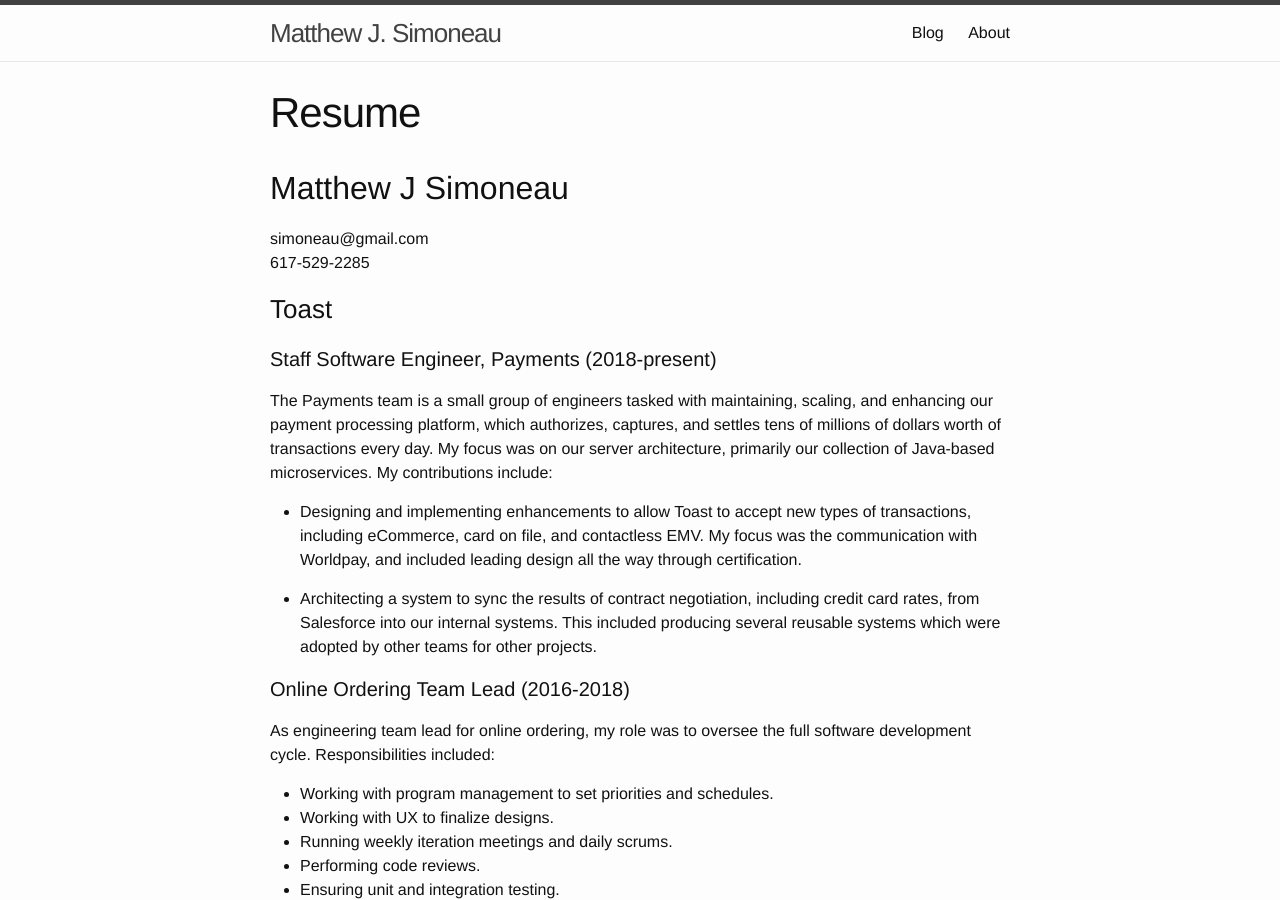
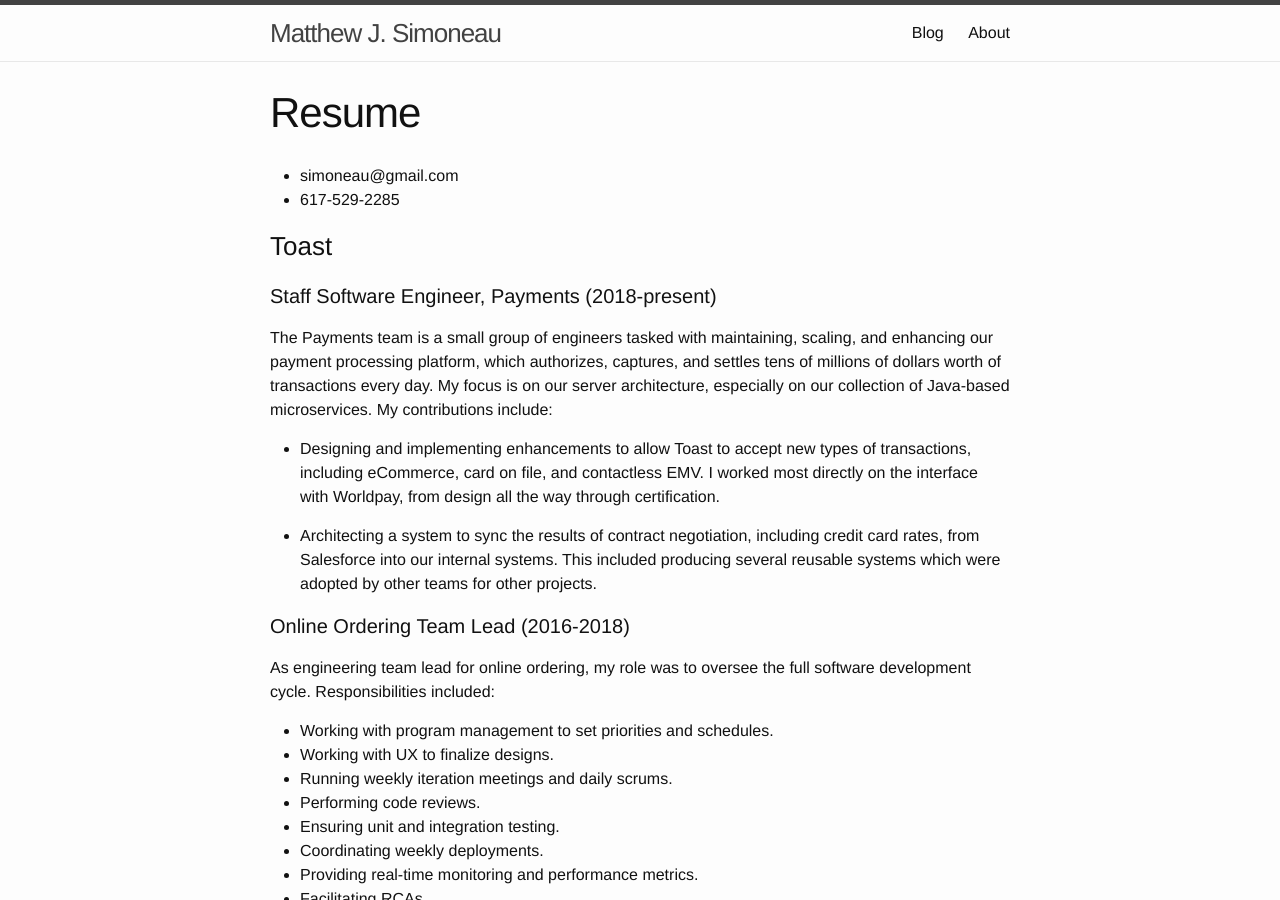
Before and after one commit to simoneau/simoneau.github.com, a Jekyll site: the page built from resume.md, in a window 1280 px wide and 900 px high. Built offline with Jekyll 4.4.1, drawn with Linux system fonts in a browser that asks for light colours; nearby versions of some CDN libraries.

Commit message:
Formatting, word tweaks

```diff
--- a/resume.md
+++ b/resume.md
@@ -4,16 +4,15 @@ title: Resume
 permalink: /resume/
 published: true
 ---
-## Matthew J Simoneau
-simoneau@gmail.com\
-617-529-2285
+* simoneau@gmail.com
+* 617-529-2285
 
 ### Toast
 
 #### Staff Software Engineer, Payments (2018-present)
-The Payments team is a small group of engineers tasked with maintaining, scaling, and enhancing our payment processing platform, which authorizes, captures, and settles tens of millions of dollars worth of transactions every day. My focus was on our server architecture, primarily our collection of Java-based microservices.  My contributions include:
+The Payments team is a small group of engineers tasked with maintaining, scaling, and enhancing our payment processing platform, which authorizes, captures, and settles tens of millions of dollars worth of transactions every day. My focus is on our server architecture, especially on our collection of Java-based microservices.  My contributions include:
 
-* Designing and implementing enhancements to allow Toast to accept new types of transactions, including eCommerce, card on file, and contactless EMV. My focus was the communication with Worldpay, and included leading design all the way through certification.
+* Designing and implementing enhancements to allow Toast to accept new types of transactions, including eCommerce, card on file, and contactless EMV. I worked most directly on the interface with Worldpay, from design all the way through certification.
 
 * Architecting a system to sync the results of contract negotiation, including credit card rates, from Salesforce into our internal systems. This included producing several reusable systems which were adopted by other teams for other projects.
 
```
